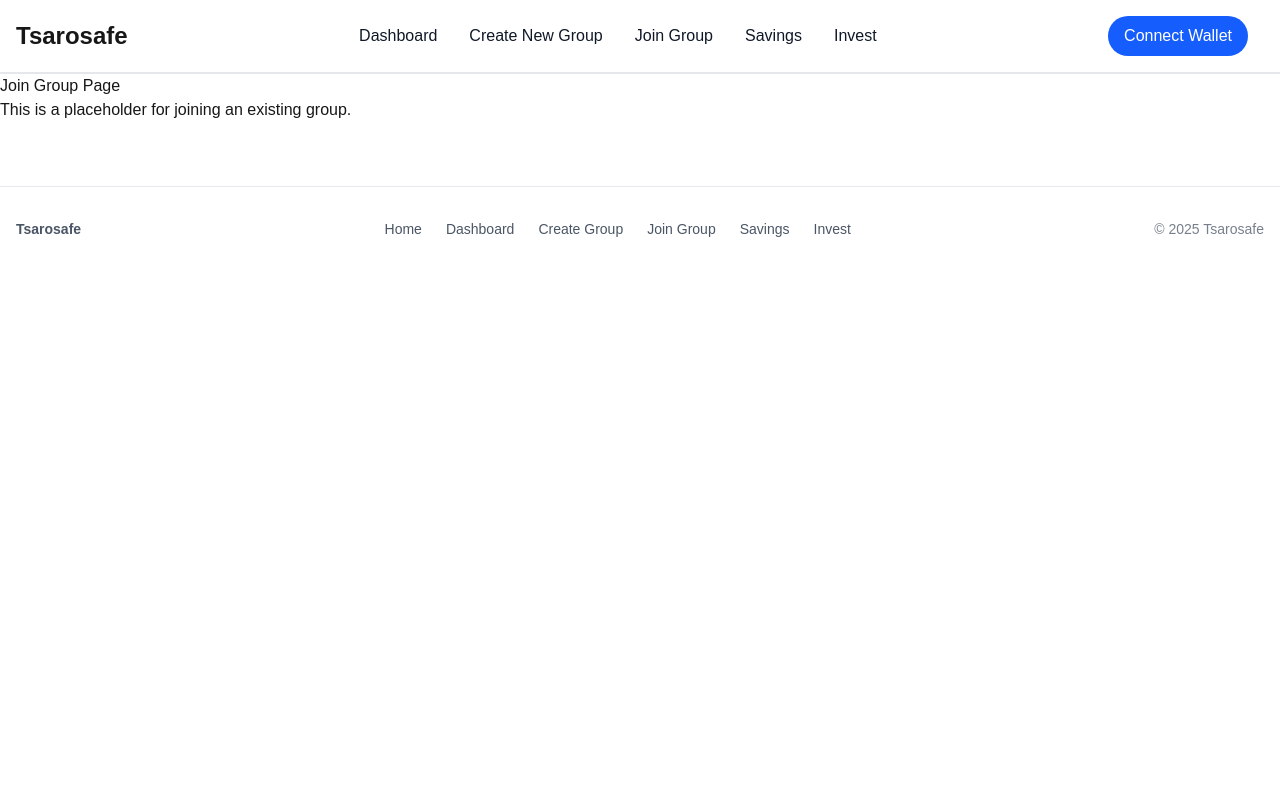
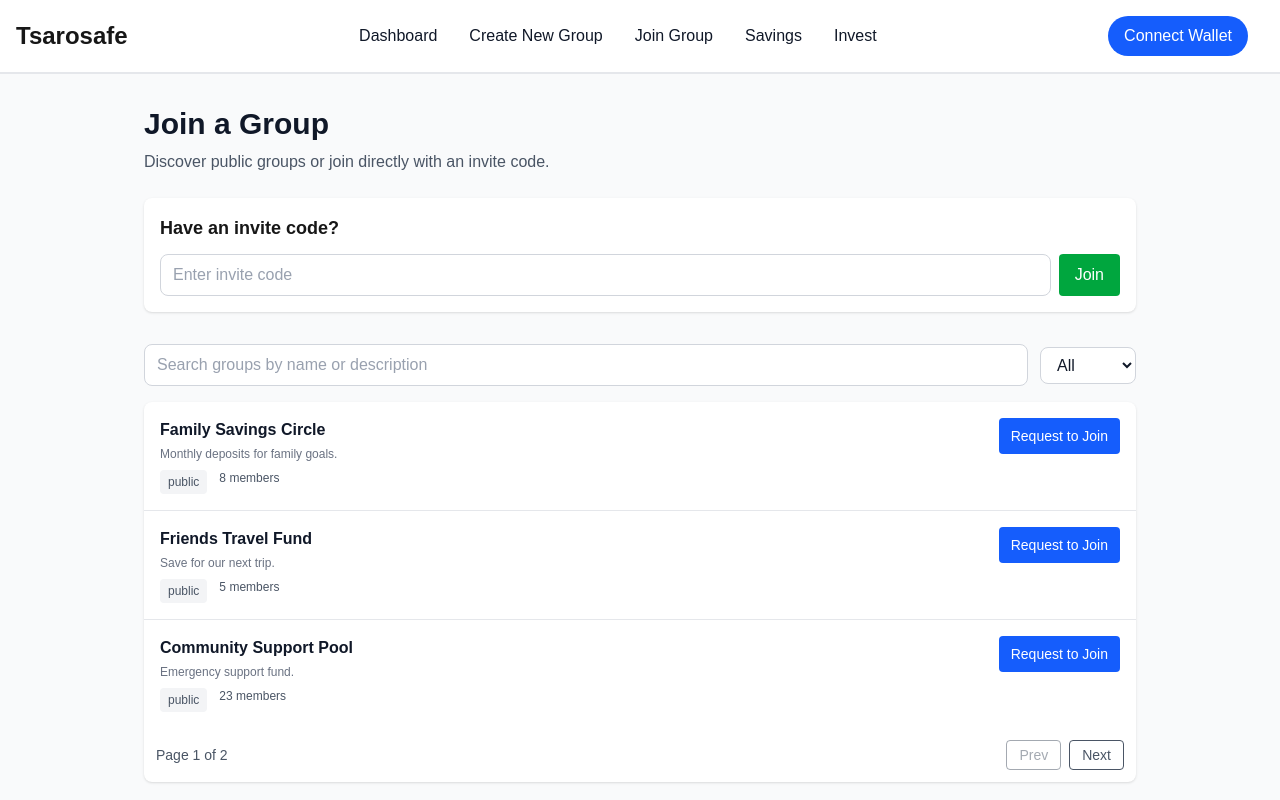
Before and after one commit to morelucks/Tsarosafe, a Next.js app: page /join-group in a window 1280 px wide. Shown: the top 800 px of the page. Built offline with nearby package versions, Linux system fonts and the light colour scheme.

Commit message:
feat(join-group): discovery search, filters, pagination, invite code join; fix(nav): clean listener code

```diff
--- a/src/app/components/NavBar.tsx
+++ b/src/app/components/NavBar.tsx
@@ -52,7 +52,9 @@ const NavBar = () => {
       .request({ method: "eth_accounts" })
       .then((acc) => setAccount((acc as string[])?.[0] ?? null))
       .catch(() => {});
-    ethereum.on && ethereum.on("accountsChanged", handleAccountsChanged);
+    if (ethereum && ethereum.on) {
+      ethereum.on("accountsChanged", handleAccountsChanged);
+    }
     return () => {
       if (ethereum?.removeListener) {
         ethereum.removeListener("accountsChanged", handleAccountsChanged);
--- a/src/app/join-group/page.tsx
+++ b/src/app/join-group/page.tsx
@@ -1,8 +1,173 @@
-export default function JoinGroupPage() {
+"use client";
+import { useEffect, useMemo, useState } from "react";
+
+type Privacy = "public" | "private";
+
+interface GroupRow {
+  id: string;
+  name: string;
+  privacy: Privacy;
+  members: number;
+  description?: string;
+}
+
+const mockGroups: GroupRow[] = [
+  { id: "g1", name: "Family Savings Circle", privacy: "public", members: 8, description: "Monthly deposits for family goals." },
+  { id: "g2", name: "Friends Travel Fund", privacy: "public", members: 5, description: "Save for our next trip." },
+  { id: "g3", name: "Community Support Pool", privacy: "public", members: 23, description: "Emergency support fund." },
+  { id: "g4", name: "Investors Guild", privacy: "private", members: 12, description: "Invite-only investing club." },
+];
+
+const PAGE_SIZE = 3;
+
+const JoinGroupPage = () => {
+  const [query, setQuery] = useState("");
+  const [privacy, setPrivacy] = useState<"all" | Privacy>("all");
+  const [page, setPage] = useState(1);
+  const [inviteCode, setInviteCode] = useState("");
+  const [message, setMessage] = useState<string | null>(null);
+
+  const filtered = useMemo(() => {
+    const q = query.trim().toLowerCase();
+    let rows = mockGroups.filter(g =>
+      g.name.toLowerCase().includes(q) || g.description?.toLowerCase().includes(q)
+    );
+    if (privacy !== "all") rows = rows.filter(g => g.privacy === privacy);
+    return rows;
+  }, [query, privacy]);
+
+  const totalPages = Math.max(1, Math.ceil(filtered.length / PAGE_SIZE));
+  useEffect(() => { setPage(1); }, [query, privacy]);
+  const pageRows = useMemo(() => {
+    const start = (page - 1) * PAGE_SIZE;
+    return filtered.slice(start, start + PAGE_SIZE);
+  }, [filtered, page]);
+
+  const handleJoinRequest = (groupId: string) => {
+    setMessage(`Join request sent to group ${groupId}. Awaiting approval.`);
+    setTimeout(() => setMessage(null), 2500);
+  };
+
+  const handleInviteJoin = () => {
+    const code = inviteCode.trim();
+    if (!code || code.length < 6) {
+      setMessage("Invalid invite code. Please check and try again.");
+      setTimeout(() => setMessage(null), 2500);
+      return;
+    }
+    setMessage("Invite accepted. You have joined the group.");
+    setInviteCode("");
+    setTimeout(() => setMessage(null), 2500);
+  };
+
   return (
-    <div>
-      <h1>Join Group Page</h1>
-      <p>This is a placeholder for joining an existing group.</p>
+    <div className="min-h-screen bg-gray-50 py-8">
+      <div className="max-w-5xl mx-auto px-4">
+        <h1 className="text-3xl font-bold text-gray-900 mb-2">Join a Group</h1>
+        <p className="text-gray-600 mb-6">Discover public groups or join directly with an invite code.</p>
+
+        {message && (
+          <div className="mb-4 p-3 rounded bg-blue-50 text-blue-700">{message}</div>
+        )}
+
+        {/* Invite code */}
+        <div className="mb-8 bg-white p-4 rounded-lg shadow">
+          <h2 className="text-lg font-semibold mb-3">Have an invite code?</h2>
+          <div className="flex gap-2">
+            <input
+              value={inviteCode}
+              onChange={e => setInviteCode(e.target.value)}
+              placeholder="Enter invite code"
+              className="flex-1 border border-gray-300 rounded-lg px-3 py-2 text-gray-900 bg-white placeholder-gray-400 focus:outline-none focus:ring-2 focus:ring-blue-600"
+            />
+            <button
+              type="button"
+              onClick={handleInviteJoin}
+              className="px-4 py-2 rounded bg-green-600 text-white hover:bg-green-700"
+            >
+              Join
+            </button>
+          </div>
+        </div>
+
+        {/* Search and filters */}
+        <div className="mb-4 flex flex-col md:flex-row gap-3 items-stretch md:items-center">
+          <input
+            value={query}
+            onChange={e => setQuery(e.target.value)}
+            placeholder="Search groups by name or description"
+            className="flex-1 border border-gray-300 rounded-lg px-3 py-2 text-gray-900 bg-white placeholder-gray-400 focus:outline-none focus:ring-2 focus:ring-blue-600"
+          />
+          <select
+            value={privacy}
+            onChange={e => setPrivacy(e.target.value as "all" | Privacy)}
+            className="border border-gray-300 rounded-lg px-3 py-2 text-gray-900 bg-white"
+          >
+            <option value="all">All</option>
+            <option value="public">Public</option>
+            <option value="private">Private</option>
+          </select>
+        </div>
+
+        {/* Results */}
+        <div className="bg-white rounded-lg shadow">
+          {pageRows.length === 0 ? (
+            <div className="p-6 text-sm text-gray-600">No groups matched your search.</div>
+          ) : (
+            <ul className="divide-y divide-gray-200">
+              {pageRows.map(g => (
+                <li key={g.id} className="p-4 flex items-start justify-between">
+                  <div>
+                    <p className="text-base font-semibold text-gray-900">{g.name}</p>
+                    <p className="text-xs text-gray-500 mt-1">{g.description}</p>
+                    <div className="mt-2 flex gap-3 text-xs text-gray-600">
+                      <span className="inline-flex items-center px-2 py-1 rounded bg-gray-100">{g.privacy}</span>
+                      <span>{g.members} members</span>
+                    </div>
+                  </div>
+                  <div className="flex items-center gap-2">
+                    {g.privacy === "public" ? (
+                      <button
+                        type="button"
+                        onClick={() => handleJoinRequest(g.id)}
+                        className="px-3 py-2 rounded bg-blue-600 text-white hover:bg-blue-700 text-sm"
+                      >
+                        Request to Join
+                      </button>
+                    ) : (
+                      <span className="text-xs text-gray-500">Invite required</span>
+                    )}
+                  </div>
+                </li>
+              ))}
+            </ul>
+          )}
+          {/* Pagination */}
+          <div className="flex items-center justify-between p-3 text-sm text-gray-600">
+            <span>Page {page} of {totalPages}</span>
+            <div className="flex gap-2">
+              <button
+                type="button"
+                onClick={() => setPage(p => Math.max(1, p - 1))}
+                disabled={page === 1}
+                className="px-3 py-1 rounded border disabled:opacity-50"
+              >
+                Prev
+              </button>
+              <button
+                type="button"
+                onClick={() => setPage(p => Math.min(totalPages, p + 1))}
+                disabled={page === totalPages}
+                className="px-3 py-1 rounded border disabled:opacity-50"
+              >
+                Next
+              </button>
+            </div>
+          </div>
+        </div>
+      </div>
     </div>
   );
-}
+};
+
+export default JoinGroupPage;
```
